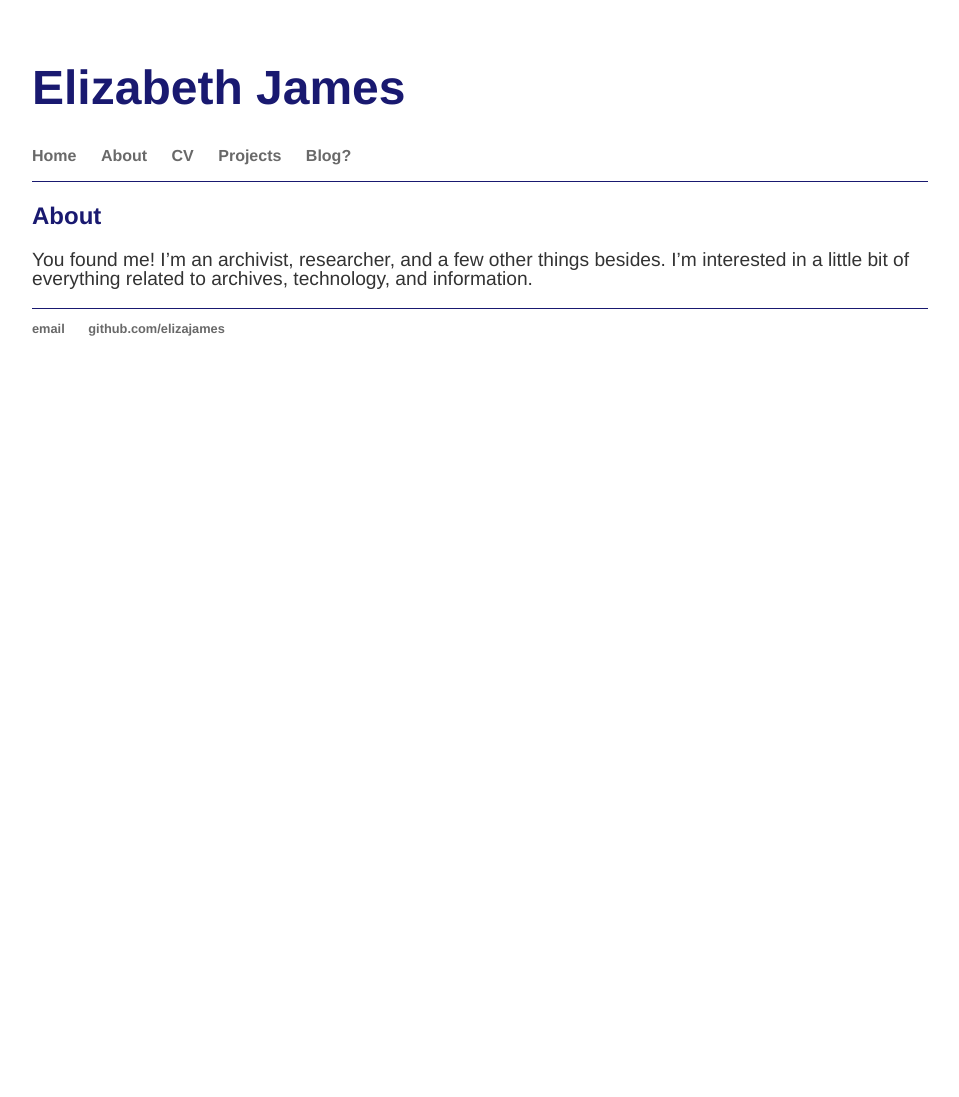
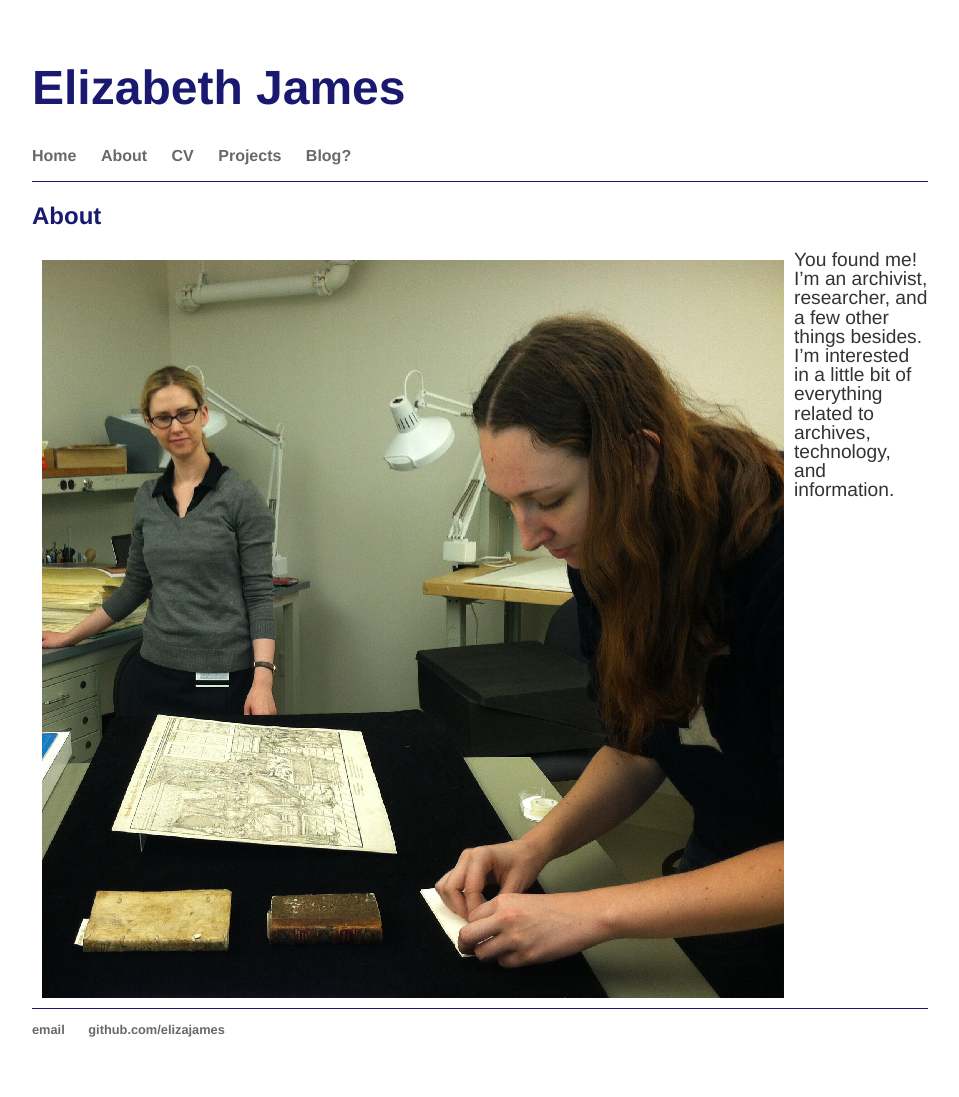
Before and after one commit to elizajames/old_site, a Jekyll site: the page built from about/index.html, in a window 1280 px wide. Shown: the whole page, without its empty margins (160-1119 px from the left). Built offline with Jekyll 4.4.1, drawn with Linux system fonts in a browser that asks for light colours; before the commit the page ends 900 px from its top, so only the background shows below that.

Commit message:
Update index.html

```diff
--- a/about/index.html
+++ b/about/index.html
@@ -4,5 +4,6 @@ title: About Elizabeth
 ---
 <div class="blurb">
 	<h2>About</h2>
+	<img src="/images/Exhibit.png" alt="Elizabeth James working on an exhibit cabinet layout." class="homeimage">
 	<p>You found me! I’m an archivist, researcher, and a few other things besides. I’m interested in a little bit of everything related to archives, technology, and information.</p>
 </div><!-- /.blurb -->
```
